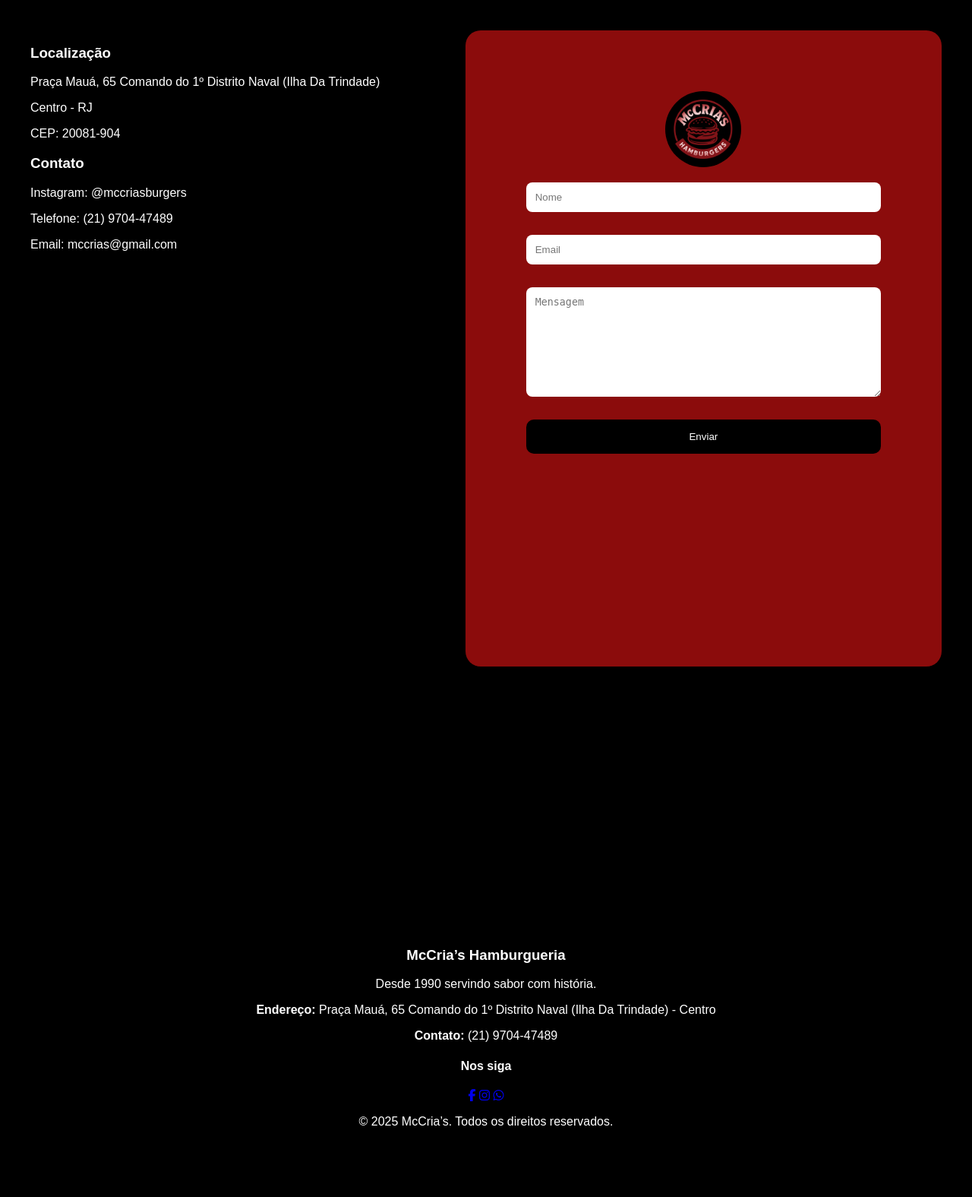
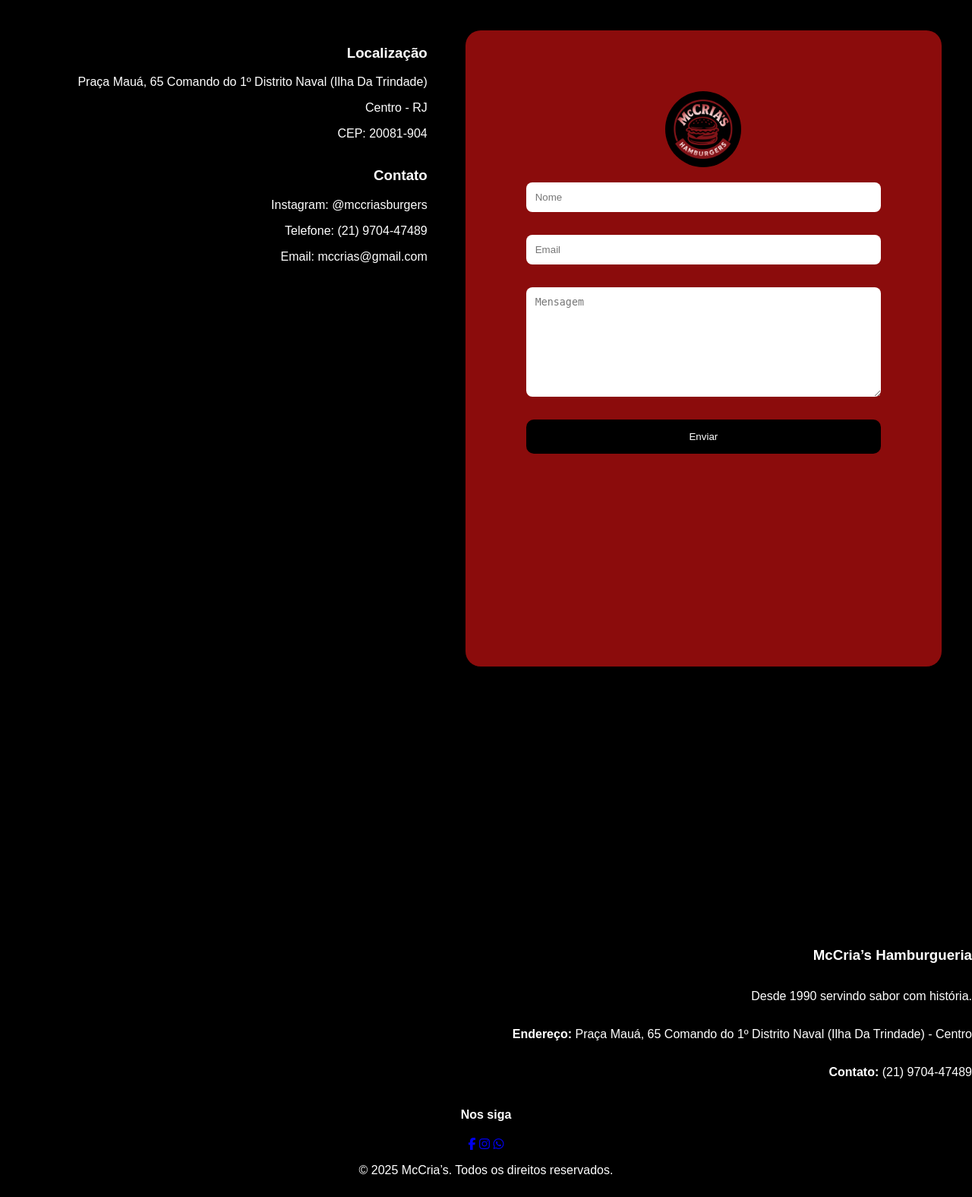
Before and after one commit to PedroBonomo/AVA2, a PHP site: page /contato.html in a window 1280 px wide. Shown: the part 130-1705 px from the top of the page at 76% size. Before the commit the page ends 1611 px from the top, so only its background shows below. Run offline with PHP 8.4, Linux system fonts and the light colour scheme.

Commit message:
contato5

```diff
--- a/style.css
+++ b/style.css
@@ -545,7 +545,13 @@
 
 .info-contato {
   flex: 1;
-  color: white;
+  color: rgb(255, 255, 255);
+  left: 10px;
+  display: flex;
+  flex-direction: column;
+  justify-content: center;
+  align-items: left;
+  text-align: right;
 }
 
 .formulario-contato {
```
